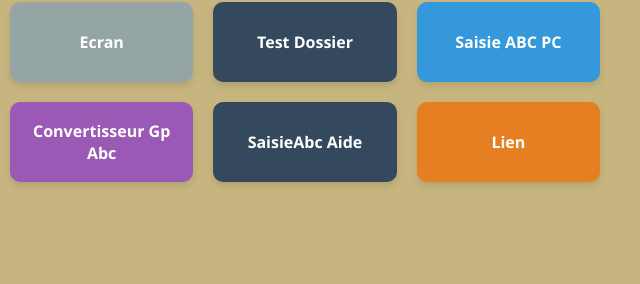
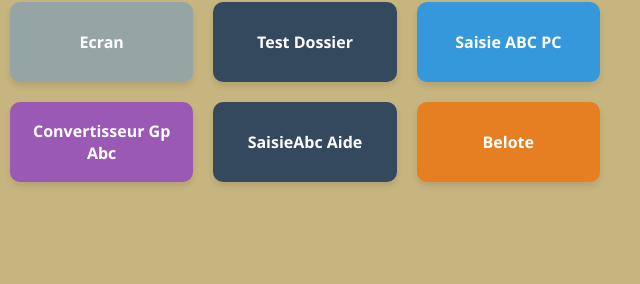
Before and after one commit to angeteyssier-jpg/AngeTeyssier, a plain HTML site: page index.html in a window 1280 px wide. Shown: the part 233-517 px from the top of the page, 640-1280 px from the left. Drawn offline with Linux system fonts and the light colour scheme.

Commit message:
Add files via upload

```diff
--- a/index.html
+++ b/index.html
@@ -134,7 +134,7 @@
         <!-- Bouton 17 -->
         <a href="https://angeteyssier-jpg.github.io/SaisieABC-PC/SaisieABC-Aide.html" class="nav-btn color-6">SaisieAbc Aide</a>
         <!-- Bouton 18 -->
-        <a href="#" class="nav-btn color-7">Lien</a>
+        <a href="https://angeteyssier-jpg.github.io/belote" class="nav-btn color-7">Belote</a>
         <!-- Bouton 19 -->
         <a href="#" class="nav-btn color-3">Lien</a>
         <!-- Bouton 20 -->
```
